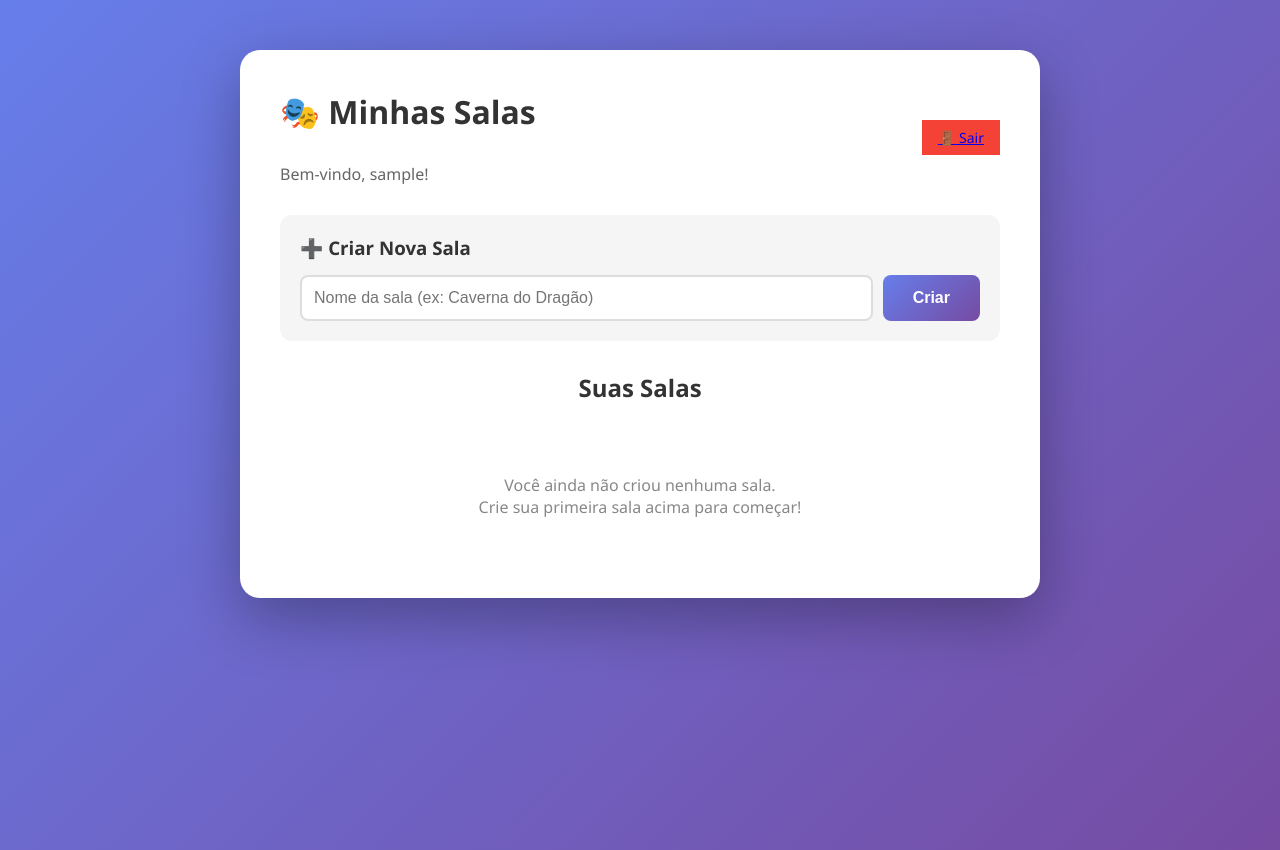
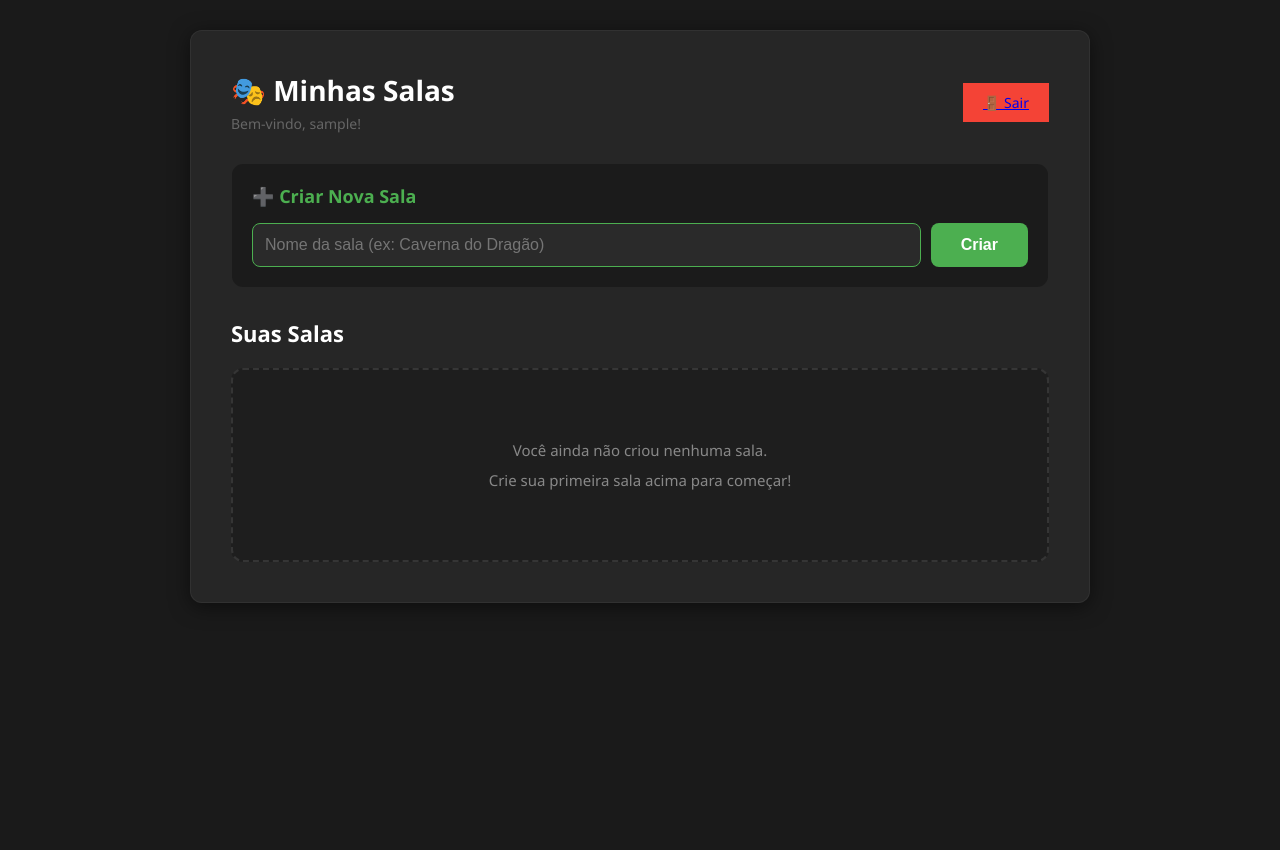
Before and after one commit to Eduardo-Willian-Horst/tabletop, a Django app: page /dashboard/ in a window 1280 px wide. After the commit the page ends 603 px from the top, so only its background shows below. Run offline with Django 5.2, Linux system fonts and the light colour scheme; the visitor is signed in with stand-in values (Sample User, id 1); data that the repository does not hold is empty.

Commit message:
Refatorando as telas

```diff
--- a/grid/templates/grid/base.html
+++ b/grid/templates/grid/base.html
@@ -13,23 +13,37 @@
 
         body {
             font-family: 'Segoe UI', Tahoma, Geneva, Verdana, sans-serif;
-            background: linear-gradient(135deg, #667eea 0%, #764ba2 100%);
+            background: #1a1a1a;
             min-height: 100vh;
+            display: flex;
+            align-items: center;
+            justify-content: center;
         }
 
         .container {
             max-width: 500px;
+            width: 90%;
             margin: 50px auto;
             padding: 40px;
-            background: white;
-            border-radius: 20px;
-            box-shadow: 0 20px 60px rgba(0, 0, 0, 0.3);
+            background: rgba(40, 40, 40, 0.95);
+            border-radius: 12px;
+            box-shadow: 0 4px 20px rgba(0, 0, 0, 0.5);
+            border: 1px solid rgba(255, 255, 255, 0.05);
         }
 
         h1, h2 {
-            color: #333;
+            color: #fff;
             margin-bottom: 30px;
             text-align: center;
+        }
+
+        h1 {
+            font-size: 28px;
+        }
+
+        h2 {
+            font-size: 20px;
+            color: #4CAF50;
         }
 
         .form-group {
@@ -48,46 +63,54 @@
         input[type="email"] {
             width: 100%;
             padding: 12px;
-            border: 2px solid #ddd;
+            border: 1px solid #4CAF50;
             border-radius: 8px;
             font-size: 16px;
-            transition: border-color 0.3s;
+            background: #2a2a2a;
+            color: #fff;
+            transition: all 0.3s;
         }
 
         input:focus {
             outline: none;
-            border-color: #667eea;
+            border-color: #45a049;
+            box-shadow: 0 0 8px rgba(76, 175, 80, 0.3);
         }
 
         button, .btn {
             width: 100%;
             padding: 14px;
-            background: linear-gradient(135deg, #667eea 0%, #764ba2 100%);
+            background: #4CAF50;
             color: white;
             border: none;
             border-radius: 8px;
             font-size: 16px;
             font-weight: 600;
             cursor: pointer;
-            transition: transform 0.2s, box-shadow 0.2s;
+            transition: all 0.2s;
             text-decoration: none;
             display: inline-block;
             text-align: center;
         }
 
         button:hover, .btn:hover {
-            transform: translateY(-2px);
-            box-shadow: 0 5px 15px rgba(102, 126, 234, 0.4);
+            background: #45a049;
+            transform: translateY(-1px);
+            box-shadow: 0 4px 12px rgba(76, 175, 80, 0.3);
+        }
+
+        button:active, .btn:active {
+            transform: translateY(0);
         }
 
         .link {
             text-align: center;
             margin-top: 20px;
-            color: #666;
+            color: #888;
         }
 
         .link a {
-            color: #667eea;
+            color: #4CAF50;
             text-decoration: none;
             font-weight: 600;
         }
--- a/grid/templates/grid/dashboard.html
+++ b/grid/templates/grid/dashboard.html
@@ -4,8 +4,15 @@
 
 {% block content %}
 <style>
+    body {
+        display: block;
+        align-items: flex-start;
+    }
+
     .container {
-        max-width: 800px;
+        max-width: 900px;
+        margin-top: 30px;
+        margin-bottom: 50px;
     }
 
     .header {
@@ -15,23 +22,41 @@
         margin-bottom: 30px;
     }
 
+    .header h1 {
+        margin: 0;
+    }
+
+    .header p {
+        color: #888;
+        font-size: 14px;
+        margin-top: 5px;
+    }
+
     .logout-btn {
-        padding: 8px 16px;
+        padding: 10px 20px;
         background: #f44336;
         width: auto;
         font-size: 14px;
+        transition: all 0.2s;
+    }
+
+    .logout-btn:hover {
+        background: #da190b;
+        box-shadow: 0 4px 12px rgba(244, 67, 54, 0.3);
     }
 
     .create-form {
         margin-bottom: 30px;
         padding: 20px;
-        background: #f5f5f5;
+        background: rgba(20, 20, 20, 0.6);
         border-radius: 12px;
+        border: 1px solid rgba(255, 255, 255, 0.05);
     }
 
     .create-form h3 {
         margin-bottom: 15px;
-        color: #333;
+        color: #4CAF50;
+        font-size: 18px;
     }
 
     .create-form form {
@@ -48,19 +73,30 @@
         padding: 12px 30px;
     }
 
-    .rooms {
-        margin-top: 30px;
+    .rooms h2 {
+        color: #fff;
+        margin-bottom: 20px;
+        text-align: left;
+        font-size: 22px;
     }
 
     .room-card {
-        background: white;
+        background: rgba(30, 30, 30, 0.8);
         padding: 20px;
         border-radius: 12px;
         margin-bottom: 15px;
-        box-shadow: 0 2px 8px rgba(0,0,0,0.1);
+        box-shadow: 0 2px 8px rgba(0,0,0,0.3);
         display: flex;
         justify-content: space-between;
         align-items: center;
+        border: 1px solid rgba(255, 255, 255, 0.05);
+        transition: all 0.2s;
+    }
+
+    .room-card:hover {
+        background: rgba(40, 40, 40, 0.9);
+        border-color: #4CAF50;
+        box-shadow: 0 4px 12px rgba(76, 175, 80, 0.2);
     }
 
     .room-info {
@@ -69,23 +105,25 @@
 
     .room-info h3 {
         margin: 0 0 10px 0;
-        color: #333;
+        color: #fff;
+        font-size: 20px;
     }
 
     .room-code {
         display: inline-block;
-        background: linear-gradient(135deg, #667eea 0%, #764ba2 100%);
+        background: #4CAF50;
         color: white;
-        padding: 8px 16px;
-        border-radius: 20px;
+        padding: 6px 14px;
+        border-radius: 8px;
         font-weight: 600;
-        font-size: 18px;
-        margin-bottom: 5px;
+        font-size: 16px;
+        margin-bottom: 8px;
     }
 
     .room-meta {
         color: #888;
         font-size: 13px;
+        margin-top: 5px;
     }
 
     .room-actions {
@@ -102,12 +140,26 @@
 
     .room-actions button {
         background: #f44336;
+        transition: all 0.2s;
+    }
+
+    .room-actions button:hover {
+        background: #da190b;
+        box-shadow: 0 4px 12px rgba(244, 67, 54, 0.3);
     }
 
     .empty-state {
         text-align: center;
-        padding: 40px;
+        padding: 60px 40px;
         color: #888;
+        background: rgba(20, 20, 20, 0.4);
+        border-radius: 12px;
+        border: 2px dashed rgba(255, 255, 255, 0.1);
+    }
+
+    .empty-state p {
+        margin: 10px 0;
+        font-size: 15px;
     }
 </style>
 
--- a/grid/templates/grid/login.html
+++ b/grid/templates/grid/login.html
@@ -26,9 +26,9 @@
         <p>Não tem conta? <a href="{% url 'register' %}">Registre-se</a></p>
     </div>
 
-    <div class="link" style="margin-top: 40px; padding-top: 20px; border-top: 2px solid #eee;">
+    <div class="link" style="margin-top: 40px; padding-top: 20px; border-top: 1px solid rgba(255, 255, 255, 0.1);">
         <p>Ou</p>
-        <a href="{% url 'player_join' %}" class="btn" style="margin-top: 10px; background: linear-gradient(135deg, #11998e 0%, #38ef7d 100%);">
+        <a href="{% url 'player_join' %}" class="btn" style="margin-top: 10px;">
             🎮 Entrar como Jogador
         </a>
     </div>
```
Also changed, not shown: other parts of grid/templates/grid/base.html (+16 -8 lines), grid/templates/grid/player_join.html (+12 -2 lines).
